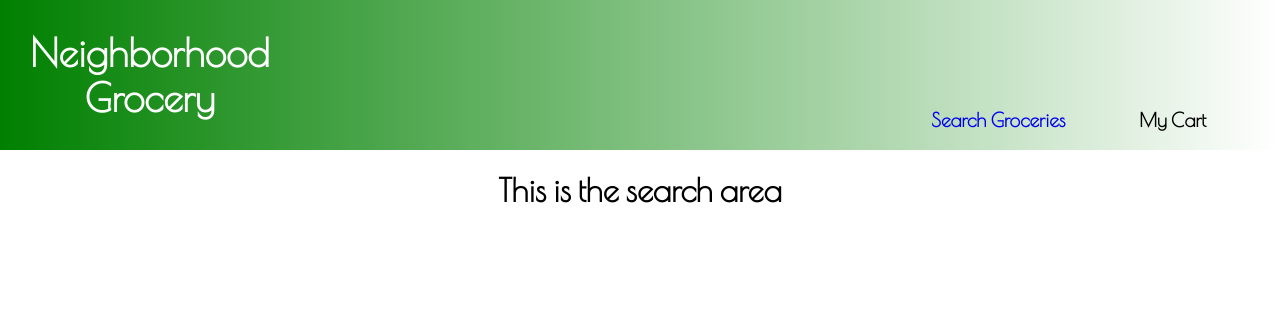
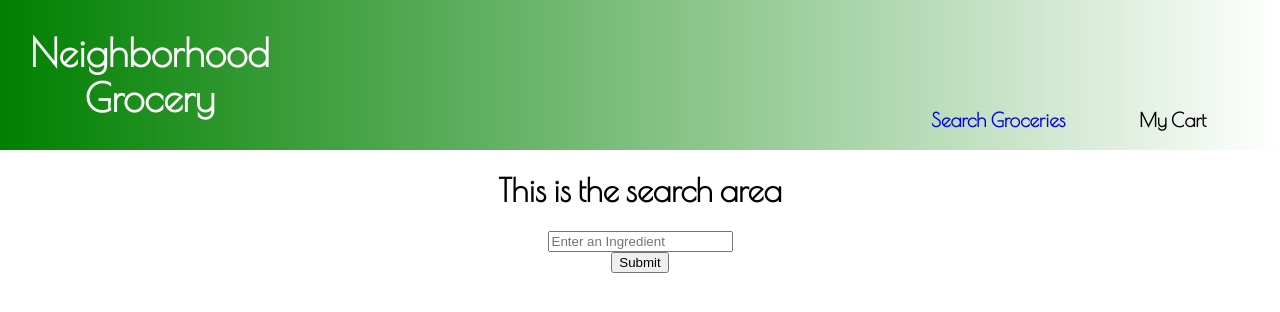
Before and after one commit to BrandonDoza/neighborhood-grocery, a React (Create React App) app: page /search in a window 1280 px wide. Shown: the top 312 px of the page. Built offline with nearby package versions, Linux system fonts and the light colour scheme.

Commit message:
add search form and state to handle user input

```diff
--- a/src/App.js
+++ b/src/App.js
@@ -1,8 +1,9 @@
 import './App.css'
-import Main from './Components/Main/Main';
+import Main from './Components/Main/Main'
 import NavBar from './Components/NavBar/NavBar'
-import Search from './Components/SearchPage/Search';
+import Search from './Components/SearchPage/Search'
 import { Routes, Route } from 'react-router-dom'
+import { fetchFoodItem } from './apiCalls'
 
 function App() {
   return (
@@ -10,7 +11,7 @@ function App() {
       <NavBar/>
       <Routes>
       <Route path='/' element={<Main/>}/>
-      <Route path='/search' element={<Search/>}/>
+      <Route path='/search' element={<Search/>} fetchFoodItem={fetchFoodItem}/>
       </Routes>
 
     </div>
--- a/src/Components/SearchPage/Search.jsx
+++ b/src/Components/SearchPage/Search.jsx
@@ -1,9 +1,38 @@
 import './Search.css'
+import { useState } from 'react'
 
-export default function Search() {
+export default function Search({fetchFoodItem}) {
+    const [searchedFoods, setSearchedFoods] = useState([])
+    const [form, setForm] = useState({
+        foodItem: ''
+    })
+
+    const {foodItem} = form
+
+    function handleChange(e) {
+        setForm((prevData) => {
+            return {
+                ...prevData,
+                [e.target.name]: e.target.value
+            }
+        }
+       )
+       console.log(form)
+    }
+
     return (
         <div className='search-page'>
             <h1>This is the search area</h1>
+            <form className='add-food-form'>
+         <input className='food-input'
+         type="text"
+         placeholder='Enter an Ingredient'
+         name="foodItem"
+         value={foodItem}
+         onChange={handleChange}
+         />
+         </form>
+         <button>Submit</button>
         </div>
     )
 }
```
